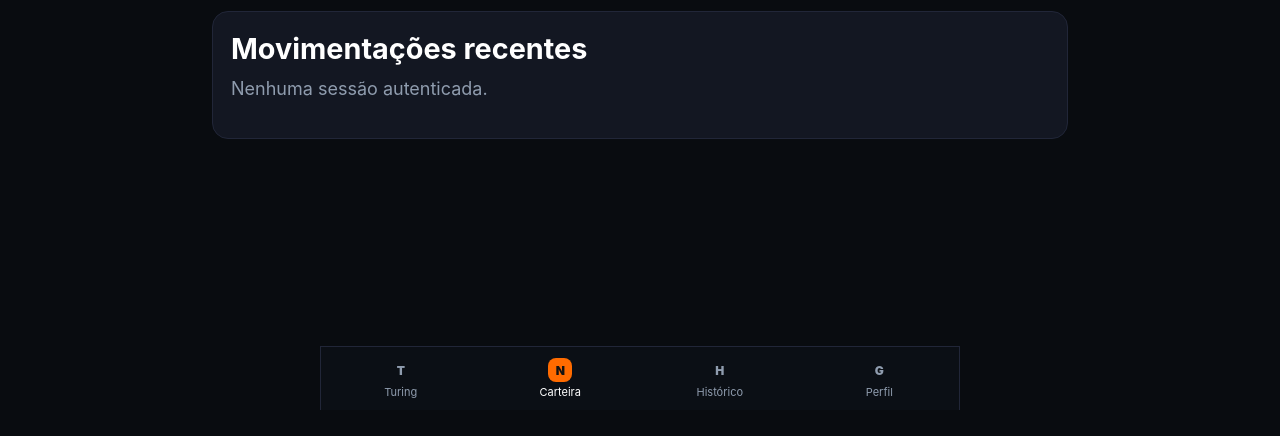
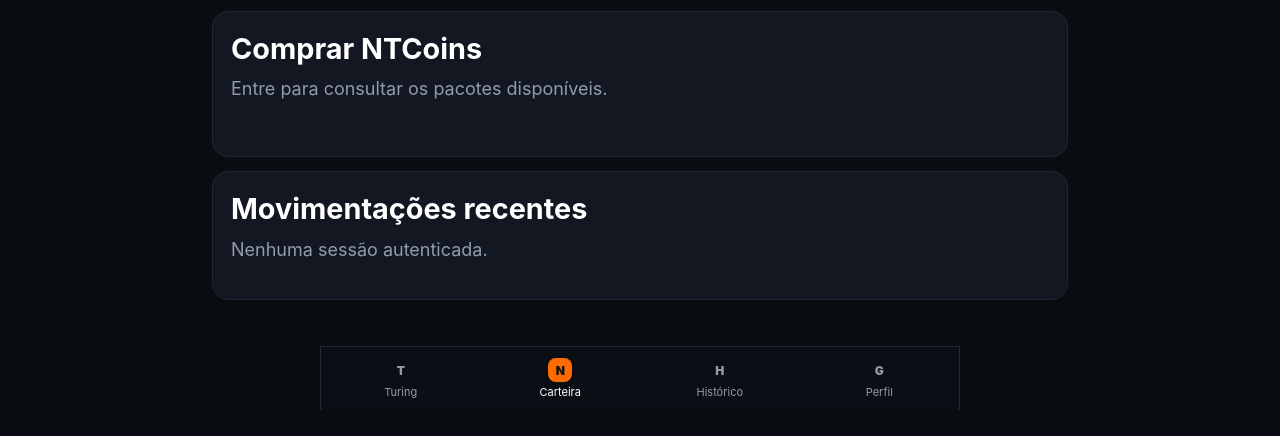
Before and after one commit to dgustavopaula-lang/nexoterracore, a plain HTML site: page index.html in a window 1280 px wide. Both pictures are taken after a click on the button "Abrir carteira NTCoins". Shown: the part 390-826 px from the top of the page. Before the commit the page ends 800 px from the top, so only its background shows below. Drawn offline with Linux system fonts and the light colour scheme; no server answers.

Commit message:
Restaurar pacotes NTCoins e checkout PayPal no Turing público

```diff
--- a/index.html
+++ b/index.html
@@ -23,7 +23,6 @@
           <span>NexoTerraCore</span>
         </div>
       </div>
-
       <div class="topbar-actions">
         <button id="ntcBadge" class="ntc-badge" type="button" data-view-target="wallet" aria-label="Abrir carteira NTCoins">
           <span>NTC</span>
@@ -85,6 +84,16 @@
           <span>Saldo disponível</span>
           <strong><span id="walletBalance">—</span> NTC</strong>
           <small id="walletProfile">Entre para consultar sua carteira.</small>
+        </div>
+
+        <div class="panel-card">
+          <div class="panel-title">
+            <h3>Comprar NTCoins</h3>
+          </div>
+          <div id="walletPackages" class="transaction-list">
+            <p class="muted">Entre para consultar os pacotes disponíveis.</p>
+          </div>
+          <p id="walletPaymentStatus" class="muted"></p>
         </div>
 
         <div class="panel-card">
```
